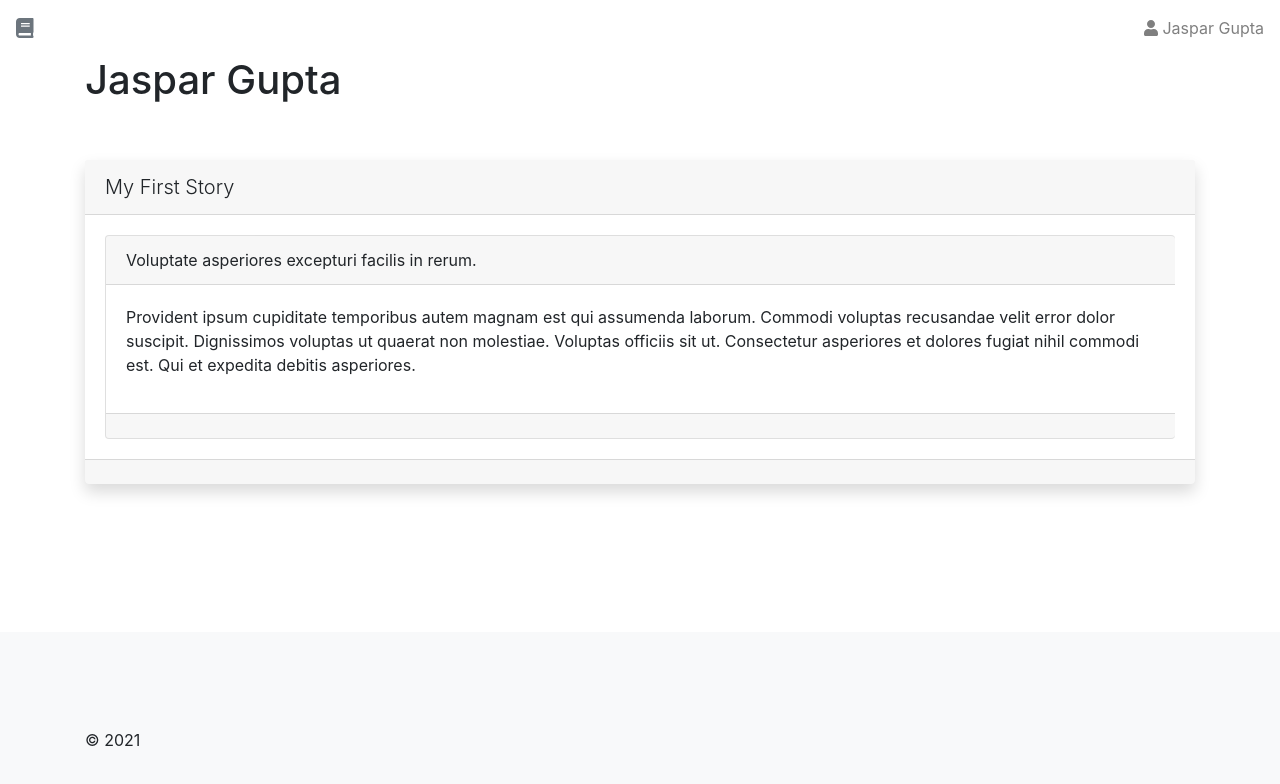
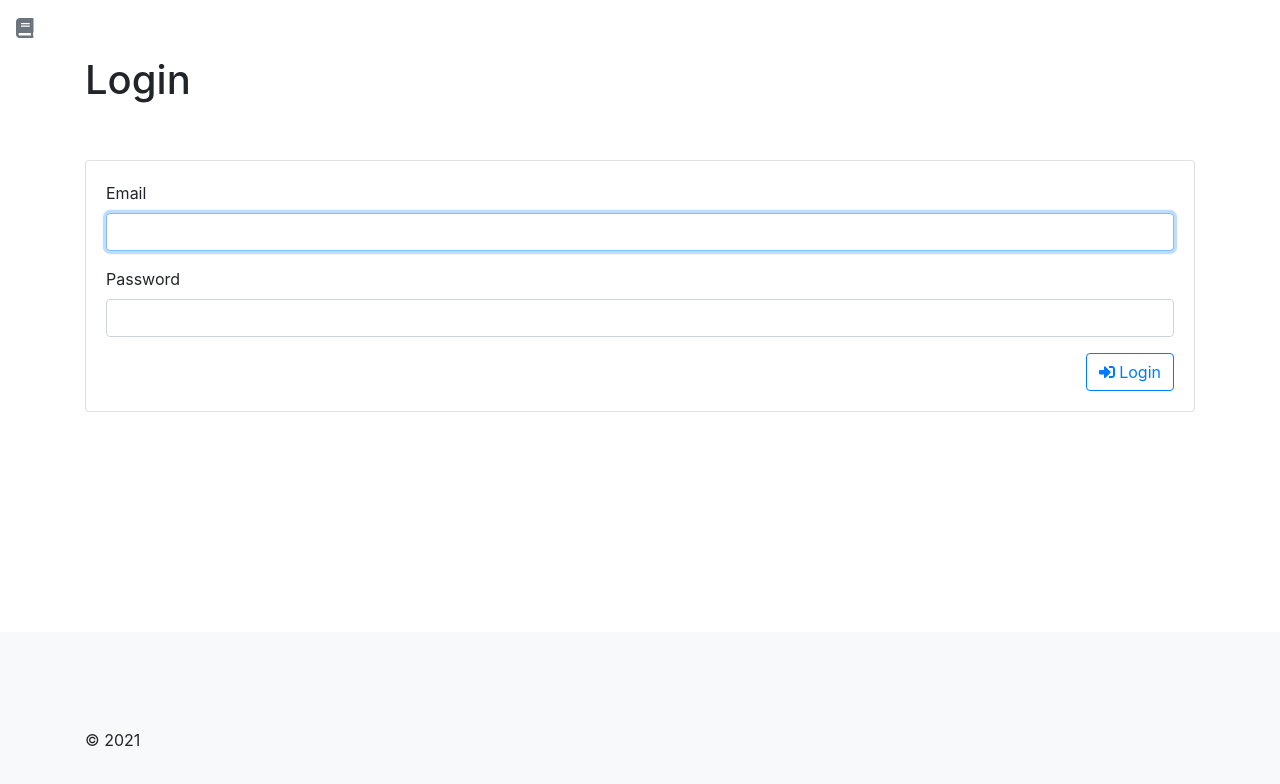
Before and after one commit to JasparGupta/scrapbook, a Next.js app: page /authenticate in a window 1280 px wide. Shown: the top 784 px of the page. Built offline with nearby package versions, Linux system fonts and the light colour scheme; no server answers.

Commit message:
feat: login page

```diff
--- /dev/null
+++ b/components/forms/authenticate-form/ducks/actions.ts
@@ -0,0 +1,23 @@
+import { Data } from '@components/forms/authenticate-form/ducks/state';
+import * as Type from '@components/forms/authenticate-form/ducks/types';
+import { error, submit } from '@components/forms/ducks/actions';
+import { AnyAction } from '@lib/types';
+import { Dispatch } from 'react';
+
+export function authenticate(data: Data) {
+    return async (dispatch: Dispatch<any>) => {
+        dispatch(submit());
+
+        try {
+            // TODO: Authenticate.
+            dispatch(authenticated());
+        } catch (e) {
+            dispatch(error('Failed to authenticate'));
+            throw e;
+        }
+    };
+}
+
+function authenticated(): AnyAction {
+    return {type: Type.AUTHENTICATED};
+}
--- /dev/null
+++ b/components/forms/authenticate-form/ducks/reducer.ts
@@ -0,0 +1,14 @@
+import formReducer from '@components/forms/ducks/reducer';
+import { State } from './state';
+import * as Type from './types';
+
+const reducer = formReducer<State>((state, {type}) => {
+    switch (type) {
+        case Type.AUTHENTICATED:
+            return {...state, error: null, submitting: false};
+    }
+
+    return state;
+});
+
+export default reducer;
--- /dev/null
+++ b/components/forms/authenticate-form/ducks/state.ts
@@ -0,0 +1,18 @@
+import { initialState as formInitialState, State as FormState } from '../../ducks/state';
+
+export interface Data {
+    email: string,
+    password: string,
+}
+
+export interface State extends FormState {
+    data: Data,
+}
+
+export const initialState: State = {
+    ...formInitialState,
+    data: {
+        email: '',
+        password: '',
+    },
+};
--- /dev/null
+++ b/components/forms/authenticate-form/ducks/types.ts
@@ -0,0 +1 @@
+export const AUTHENTICATED = 'scrapbook/authenticate-form/AUTHENTICATED';
--- /dev/null
+++ b/components/forms/authenticate-form/index.tsx
@@ -0,0 +1,69 @@
+import { authenticate } from '@components/forms/authenticate-form/ducks/actions';
+import reducer from '@components/forms/authenticate-form/ducks/reducer';
+import { initialState } from '@components/forms/authenticate-form/ducks/state';
+import { change } from '@components/forms/ducks/actions';
+import { faSignInAlt, faSpinner } from '@fortawesome/free-solid-svg-icons';
+import { FontAwesomeIcon } from '@fortawesome/react-fontawesome';
+import { useRouter } from 'next/router';
+import { ChangeEventHandler, FC, FormEventHandler, useReducer } from 'react';
+import Button from 'react-bootstrap/Button';
+import Form from 'react-bootstrap/Form';
+
+interface Props {
+    //
+}
+
+const AuthenticateForm: FC<Props> = () => {
+    const router = useRouter();
+    const [{data, ...state}, dispatch] = useReducer(reducer, {...initialState});
+    const handleChange: ChangeEventHandler<HTMLInputElement> = ({currentTarget: target}) => {
+        dispatch(change(target));
+    };
+    const handleSubmit: FormEventHandler = async (event) => {
+        event.preventDefault();
+        await authenticate(data)(dispatch);
+        router.push(router.query.redirect as string);
+    };
+
+    return (
+        <Form onSubmit={handleSubmit}>
+            <Form.Group controlId="email">
+                <Form.Label>
+                    Email
+                </Form.Label>
+
+                <Form.Control
+                    type="email"
+                    name="email"
+                    value={data.email}
+                    onChange={handleChange}
+                    autoFocus
+                />
+            </Form.Group>
+
+            <Form.Group controlId="password">
+                <Form.Label>
+                    Password
+                </Form.Label>
+
+                <Form.Control
+                    type="password"
+                    name="password"
+                    value={data.password}
+                    onChange={handleChange}
+                />
+            </Form.Group>
+
+            <Form.Group className="text-right">
+                <Button type="submit" variant="outline-primary">
+                    <FontAwesomeIcon
+                        icon={state.submitting ? faSpinner : faSignInAlt}
+                        spin={state.submitting}
+                    /> Login
+                </Button>
+            </Form.Group>
+        </Form>
+    );
+};
+
+export default AuthenticateForm;
--- /dev/null
+++ b/pages/authenticate.tsx
@@ -0,0 +1,21 @@
+import AuthenticateForm from '@components/forms/authenticate-form';
+import Page from '@components/page';
+import { useTitle } from '@lib/hooks';
+import { FC } from 'react';
+import Card from 'react-bootstrap/Card';
+
+const Authenticate: FC = () => {
+    useTitle('Login');
+
+    return (
+        <Page title="Login">
+            <Card>
+                <Card.Body>
+                    <AuthenticateForm/>
+                </Card.Body>
+            </Card>
+        </Page>
+    );
+};
+
+export default Authenticate;
--- a/styles/globals.css
+++ b/styles/globals.css
@@ -13,3 +13,7 @@ a {
     color: inherit;
     text-decoration: none;
 }
+
+.form-group:last-child {
+    margin-bottom: 0;
+}
```
